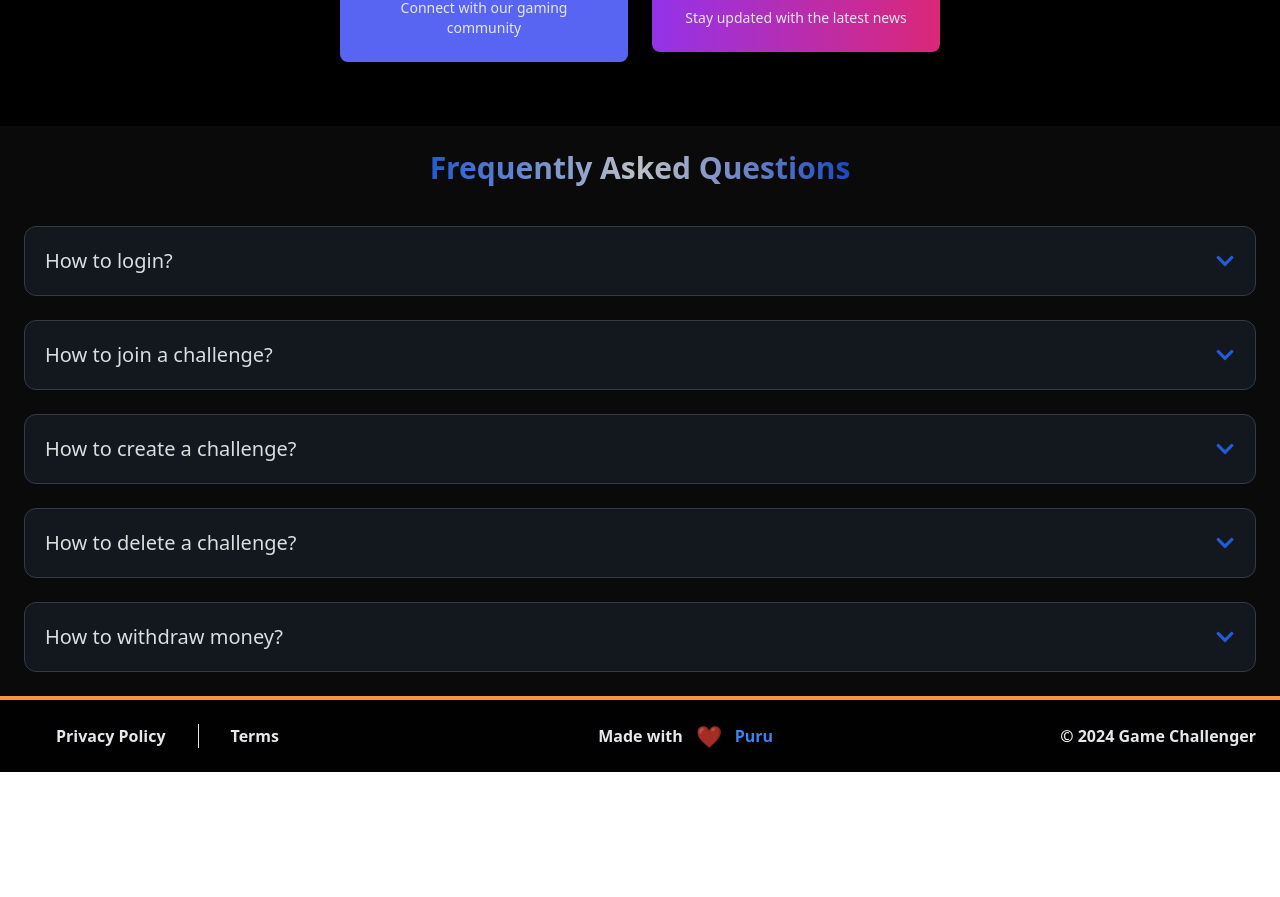
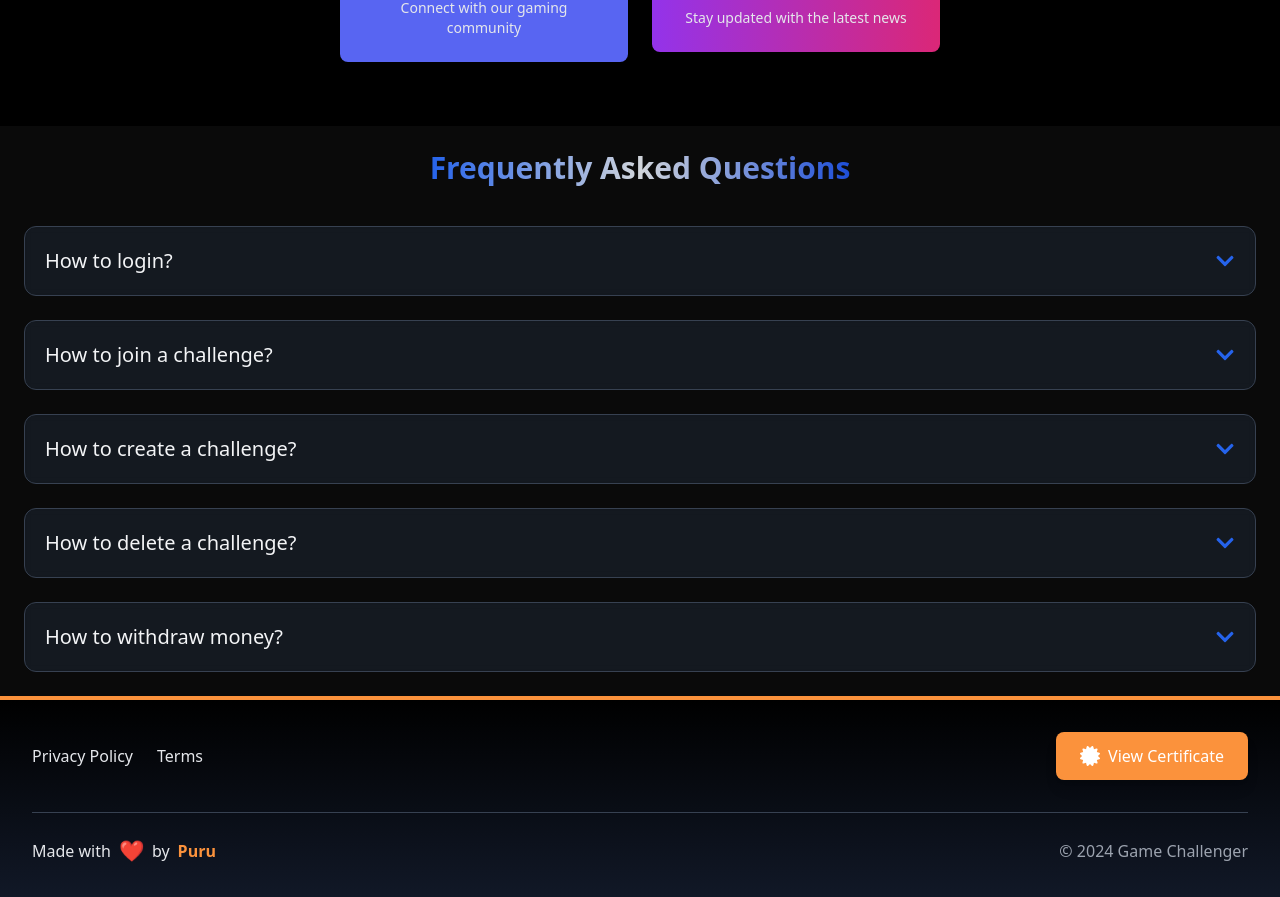
Before and after one commit to Puru0222/game, a React (Create React App) app: page / in a window 1280 px wide. Shown: the part 2297-3194 px from the top of the page. Before the commit the page ends 3069 px from the top, so only its background shows below. Built offline with nearby package versions, Linux system fonts and the light colour scheme; no server answers.

Commit message:
Footer Modification

```diff
--- a/src/component/Footer.jsx
+++ b/src/component/Footer.jsx
@@ -1,48 +1,213 @@
-import React from "react";
+import React, { useState } from "react";
 import { Link } from "react-router-dom";
+import { motion, AnimatePresence } from "framer-motion";
+import certificate from "../asset/Udyam Registration Certificate.jpg";
+import { FaCertificate } from "react-icons/fa";
 
 const BottomFooter = ["Privacy Policy", "Terms"];
 
 const Footer = () => {
+  const [showQRCode, setShowQRCode] = useState(false);
+
+  // Animation variants
+  const footerVariants = {
+    hidden: { opacity: 0, y: 20 },
+    visible: {
+      opacity: 1,
+      y: 0,
+      transition: {
+        duration: 0.6,
+        ease: "easeOut",
+      },
+    },
+  };
+
+  const buttonVariants = {
+    hover: {
+      scale: 1.05,
+      transition: {
+        duration: 0.2,
+        type: "spring",
+        stiffness: 300,
+      },
+    },
+    tap: {
+      scale: 0.95,
+    },
+  };
+
+  const overlayVariants = {
+    hidden: { opacity: 0 },
+    visible: {
+      opacity: 1,
+      transition: {
+        duration: 0.2,
+      },
+    },
+  };
+
+  const modalVariants = {
+    hidden: {
+      opacity: 0,
+      scale: 0.5,
+      y: -100,
+    },
+    visible: {
+      opacity: 1,
+      scale: 1,
+      y: 0,
+      transition: {
+        duration: 0.3,
+        type: "spring",
+        stiffness: 300,
+      },
+    },
+    exit: {
+      opacity: 0,
+      scale: 0.5,
+      y: 100,
+      transition: {
+        duration: 0.2,
+      },
+    },
+  };
+
+  // QR Code popup component
+  const QRCodePopup = () => (
+    <AnimatePresence>
+      {showQRCode && (
+        <motion.div
+          className="fixed inset-0 bg-black bg-opacity-50 flex items-center justify-center z-50"
+          variants={overlayVariants}
+          initial="hidden"
+          animate="visible"
+          exit="hidden"
+          onClick={() => setShowQRCode(false)}
+        >
+          <motion.div
+            className="bg-white p-8 rounded-xl shadow-2xl relative max-w-md w-full mx-4"
+            variants={modalVariants}
+            initial="hidden"
+            animate="visible"
+            exit="exit"
+            onClick={(e) => e.stopPropagation()}
+          >
+            <motion.button
+              className="absolute top-4 right-4 text-gray-600 hover:text-gray-800 text-xl"
+              whileHover={{ scale: 1.1 }}
+              whileTap={{ scale: 0.9 }}
+              onClick={() => setShowQRCode(false)}
+            >
+              ✕
+            </motion.button>
+            <motion.img
+              src={certificate}
+              alt="QR Code"
+              className="w-full rounded-lg"
+              initial={{ opacity: 0 }}
+              animate={{ opacity: 1 }}
+              transition={{ delay: 0.2 }}
+            />
+          </motion.div>
+        </motion.div>
+      )}
+    </AnimatePresence>
+  );
+
   return (
-    <div className="bg-black bg-opacity-95 text-gray-200 border-t-4 border-orange-400 p-6">
-      {/* Section 1 */}
-      <div className="flex font-semibold justify-between lg:items-start items-center flex-col lg:flex-row gap-3 w-full">
-        <div className="flex flex-row">
-          {BottomFooter.map((ele, i) => {
-            return (
-              <div
+    <motion.footer
+      className="bg-gradient-to-b from-black to-gray-900 text-gray-200 border-t-4 border-orange-400"
+      variants={footerVariants}
+      initial="hidden"
+      animate="visible"
+    >
+      <div className="max-w-7xl mx-auto p-8">
+        <div className="flex flex-col lg:flex-row justify-between items-center gap-6 mb-8">
+          {/* Left Section */}
+          <motion.nav
+            className="flex space-x-6"
+            initial={{ opacity: 0, x: -20 }}
+            animate={{ opacity: 1, x: 0 }}
+            transition={{ delay: 0.2 }}
+          >
+            {BottomFooter.map((ele, i) => (
+              <motion.div
                 key={i}
-                className={` ${
-                  BottomFooter.length - 1 === i
-                    ? ""
-                    : "border-r border-richblack-700 cursor-pointer hover:text-richblack-50 transition-all duration-200"
-                } px-8 `}
+                whileHover={{ scale: 1.05 }}
+                whileTap={{ scale: 0.95 }}
               >
-                <Link to={ele.split(" ").join("-").toLocaleLowerCase()}>
+                <Link
+                  to={ele.split(" ").join("-").toLocaleLowerCase()}
+                  className="hover:text-orange-400 transition-colors duration-300"
+                >
                   {ele}
                 </Link>
-              </div>
-            );
-          })}
+              </motion.div>
+            ))}
+          </motion.nav>
+
+          {/* Certificate Button */}
+          <motion.button
+            onClick={() => setShowQRCode(true)}
+            className="flex items-center gap-2 px-6 py-3 bg-orange-400 text-white rounded-lg shadow-lg"
+            variants={buttonVariants}
+            whileHover="hover"
+            whileTap="tap"
+          >
+            <FaCertificate className="text-xl" />
+            <span>View Certificate</span>
+          </motion.button>
         </div>
 
-        <div className="text-center flex">
-          Made with
-          <span className="flex mx-4 animate-ping">❤️</span>
-          <a
-            // href="https://github.com/Puru0222"
-            target="_blank"
-            rel="noopener noreferrer"
-            className="text-blue-500 font-bold"
-            font-bold
+        {/* Bottom Section */}
+        <motion.div
+          className="flex flex-col lg:flex-row justify-between items-center pt-6 border-t border-gray-700"
+          initial={{ opacity: 0, y: 20 }}
+          animate={{ opacity: 1, y: 0 }}
+          transition={{ delay: 0.4 }}
+        >
+          <motion.div
+            className="flex items-center gap-2 mb-4 lg:mb-0"
+            whileHover={{ scale: 1.02 }}
           >
-            Puru
-          </a>
-        </div>
-        <div className="text-center">© 2024 Game Challenger</div>
+            Made with
+            <motion.span
+              animate={{
+                scale: [1, 1.2, 1],
+              }}
+              transition={{
+                duration: 1.5,
+                repeat: Infinity,
+              }}
+              className="text-red-500 text-xl"
+            >
+              ❤️
+            </motion.span>
+            by
+            <motion.a
+              // href="https://your-portfolio-link.com"
+              target="_blank"
+              rel="noopener noreferrer"
+              className="text-orange-400 font-bold"
+              whileHover={{ scale: 1.05, color: "#f97316" }}
+            >
+              Puru
+            </motion.a>
+          </motion.div>
+
+          <motion.div
+            className="text-gray-400"
+            initial={{ opacity: 0 }}
+            animate={{ opacity: 1 }}
+            transition={{ delay: 0.6 }}
+          >
+            © {new Date().getFullYear()} Game Challenger
+          </motion.div>
+        </motion.div>
       </div>
-    </div>
+
+      <QRCodePopup />
+    </motion.footer>
   );
 };
 
--- a/src/pages/Faq.jsx
+++ b/src/pages/Faq.jsx
@@ -1,4 +1,5 @@
 import React, { useState } from "react";
+import { motion, AnimatePresence } from "framer-motion";
 import { FaChevronDown, FaChevronUp } from "react-icons/fa";
 
 const FAQ = () => {
@@ -36,54 +37,111 @@ const FAQ = () => {
     },
   ];
 
+  const containerVariants = {
+    hidden: { opacity: 0 },
+    visible: {
+      opacity: 1,
+      transition: {
+        staggerChildren: 0.1,
+      },
+    },
+  };
+
+  const itemVariants = {
+    hidden: { opacity: 0, y: 20 },
+    visible: {
+      opacity: 1,
+      y: 0,
+      transition: {
+        duration: 0.5,
+      },
+    },
+  };
+
+  const contentVariants = {
+    hidden: { opacity: 0, height: 0 },
+    visible: {
+      opacity: 1,
+      height: "auto",
+      transition: {
+        duration: 0.3,
+        ease: "easeOut",
+      },
+    },
+  };
+
   return (
-    <div className="bg-neutral-950 opacity-90 mx-auto p-6">
-      <h2 className="text-3xl font-bold text-center mb-10 text-white">
+    <motion.div
+      className="bg-neutral-950 opacity-90 mx-auto p-6"
+      initial="hidden"
+      animate="visible"
+      variants={containerVariants}
+    >
+      <motion.h2
+        className="text-3xl font-bold text-center mb-10 text-white"
+        initial={{ opacity: 0, y: -20 }}
+        animate={{ opacity: 1, y: 0 }}
+        transition={{ duration: 0.6 }}
+      >
         <span className="bg-gradient-to-r from-blue-600 via-gray-300 to-blue-700 bg-clip-text text-transparent">
           Frequently Asked Questions
         </span>
-      </h2>
+      </motion.h2>
 
-      <div className="space-y-6">
+      <motion.div className="space-y-6" variants={containerVariants}>
         {faqs.map((faq, index) => (
-          <div
+          <motion.div
             key={index}
+            variants={itemVariants}
             className="bg-gray-800/50 backdrop-blur-sm border border-gray-700 rounded-xl
-        transition-all duration-300 hover:border-blue-500/50 hover:shadow-lg
-        hover:shadow-blue-500/10"
+            transition-all duration-300 hover:border-blue-500/50 hover:shadow-lg
+            hover:shadow-blue-500/10"
+            whileHover={{ scale: 1.02 }}
           >
-            <div
+            <motion.div
               className="p-5 flex justify-between items-center cursor-pointer"
               onClick={() => toggleQuestion(index)}
+              whileTap={{ scale: 0.98 }}
             >
               <h3 className="text-xl font-medium text-gray-100 pr-8">
                 {faq.question}
               </h3>
-              <div className="flex-shrink-0">
+              <motion.div
+                animate={{ rotate: openQuestion === index ? 180 : 0 }}
+                transition={{ duration: 0.3 }}
+              >
                 {openQuestion === index ? (
-                  <FaChevronUp className="w-5 h-5 text-blue-600 transition-transform duration-300" />
+                  <FaChevronUp className="w-5 h-5 text-blue-600" />
                 ) : (
-                  <FaChevronDown className="w-5 h-5 text-blue-600 transition-transform duration-300" />
+                  <FaChevronDown className="w-5 h-5 text-blue-600" />
                 )}
-              </div>
-            </div>
+              </motion.div>
+            </motion.div>
 
-            <div
-              className={`overflow-hidden transition-all duration-300 ease-in-out
-          ${
-            openQuestion === index
-              ? "max-h-96 opacity-100"
-              : "max-h-0 opacity-0"
-          }`}
-            >
-              <p className="px-5 pb-5 text-gray-300 leading-relaxed">
-                {faq.answer}
-              </p>
-            </div>
-          </div>
+            <AnimatePresence>
+              {openQuestion === index && (
+                <motion.div
+                  variants={contentVariants}
+                  initial="hidden"
+                  animate="visible"
+                  exit="hidden"
+                  className="overflow-hidden"
+                >
+                  <motion.p
+                    className="px-5 pb-5 text-gray-300 leading-relaxed"
+                    initial={{ opacity: 0 }}
+                    animate={{ opacity: 1 }}
+                    transition={{ duration: 0.3, delay: 0.1 }}
+                  >
+                    {faq.answer}
+                  </motion.p>
+                </motion.div>
+              )}
+            </AnimatePresence>
+          </motion.div>
         ))}
-      </div>
-    </div>
+      </motion.div>
+    </motion.div>
   );
 };
 
```
Also changed, not shown: src/pages/Profile.jsx (+10 -3 lines), src/asset/Udyam Registration Certificate.jpg (added).
